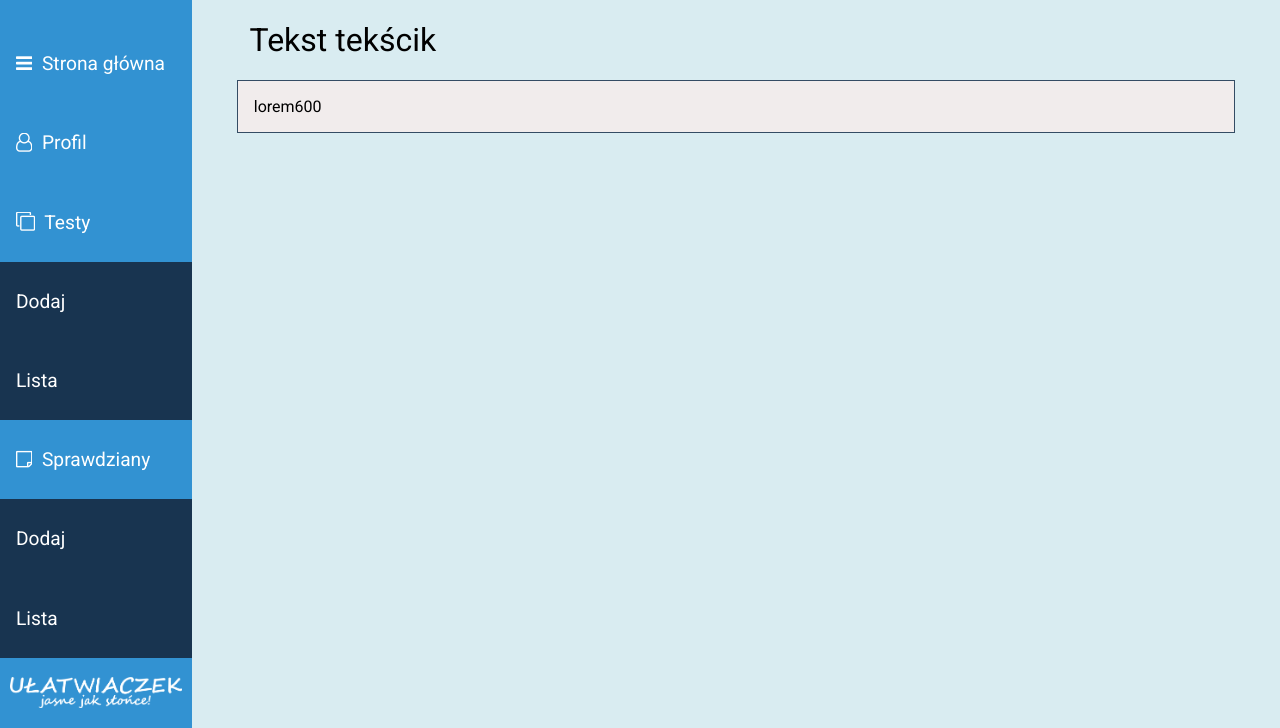
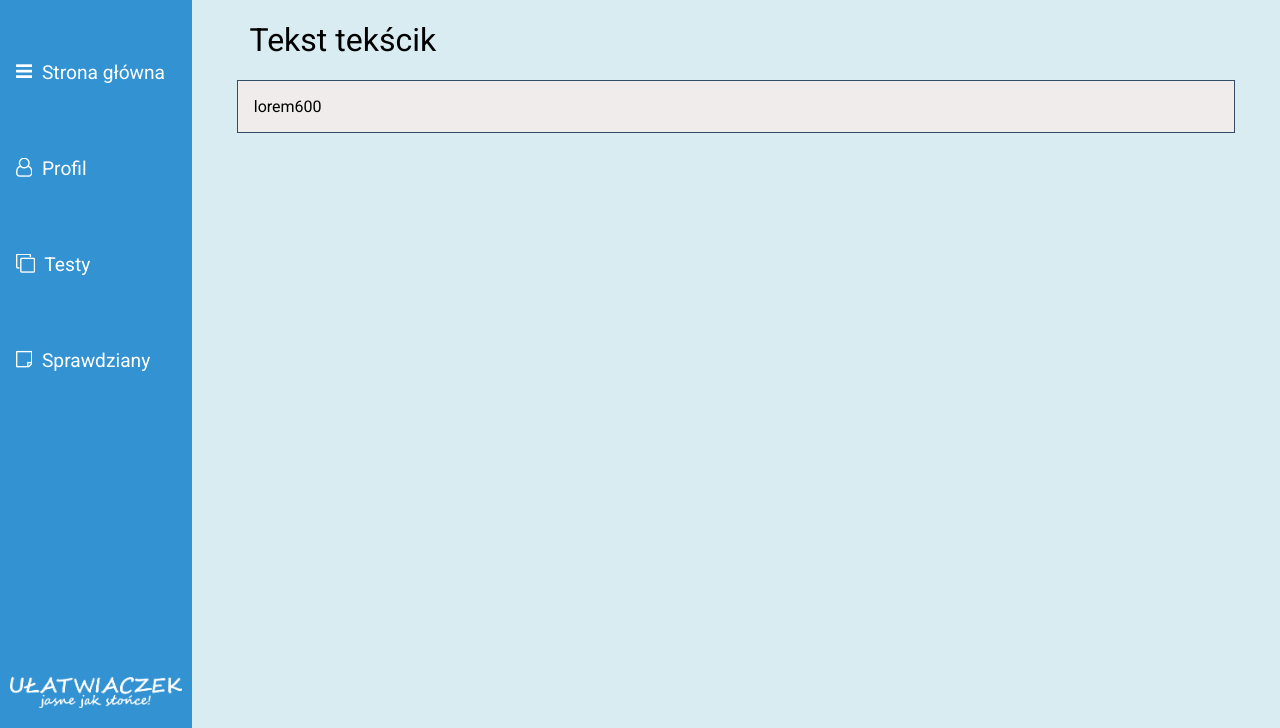
Before and after one commit to Marucik/Ulatwiaczek, a Django app: page / in a window 1280 px wide. Shown: the part 72-800 px from the top of the page. Run offline with Django 3.2, Linux system fonts and the light colour scheme; style sheets or scripts are compiled from the project's sources; some libraries are stand-ins or nearby versions.

Commit message:
Dodano rozwijanie listy w menu

```diff
--- a/main/templates/base.html
+++ b/main/templates/base.html
@@ -22,12 +22,12 @@
         <ul>
           <li><a href="#"><i class="fa fa-bars" aria-hidden="true"></i> &nbsp; Strona główna</a></li>
           <li><a href="#"><i class="fa fa-user-o" aria-hidden="true"></i> &nbsp; Profil</a></li>
-          <li><a href="#"><i class="fa fa-clone" aria-hidden="true"></i> &nbsp; Testy</a></li>
-          <li class="drop_down"><a href="#">Dodaj</a></li>
-          <li class="drop_down"><a href="#">Lista</a></li>
-          <li><a href="#"><i class="fa fa-sticky-note-o" aria-hidden="true"></i> &nbsp; Sprawdziany</a></li>
-          <li class="drop_down"><a href="#">Dodaj</a></li>
-          <li class="drop_down"><a href="#">Lista</a></li>
+          <li><a class="button"><i class="fa fa-clone" aria-hidden="true"></i> &nbsp; Testy</a></li>
+          <li class="drop_down1"><a href="#"><i class="fa fa-plus" aria-hidden="true"></i> &nbsp; Dodaj</a></li>
+          <li class="drop_down1"><a href="#"><i class="fa fa-list" aria-hidden="true"></i> &nbsp; Lista</a></li>
+          <li><a class="button"><i class="fa fa-sticky-note-o" aria-hidden="true"></i> &nbsp; Sprawdziany</a></li>
+          <li class="drop_down2"><a href="#"><i class="fa fa-plus" aria-hidden="true"></i> &nbsp; Dodaj</a></li>
+          <li class="drop_down2"><a href="#"><i class="fa fa-list" aria-hidden="true"></i> &nbsp; Lista</a></li>
         </ul>
         <footer>
           <img src="{% static 'images/napis.png' %}" alt="">
@@ -40,5 +40,6 @@
       </div>
     </main>
   </div>
+  <script src="{% static 'js/main.js' %}" charset="utf-8"></script>
 </body>
 </html>
--- a/sources/style/nav.scss
+++ b/sources/style/nav.scss
@@ -31,12 +31,26 @@ nav {
         text-decoration: none;
         font-size: 1.5vw;
 
+        &:hover {
+          cursor: pointer;
+        }
+
       }
     }
   }
 
-  .drop_down {
+  .drop_down1 {
     background-color: #183450;
+    padding-left: 1.5rem;
+
+    &:hover {
+      background-color: #072340;
+    }
+  }
+
+  .drop_down2 {
+    background-color: #183450;
+    padding-left: 1.5rem;
 
     &:hover {
       background-color: #072340;
```
Also changed, not shown: main/static/js/main.js (added, +40 -0 lines).
